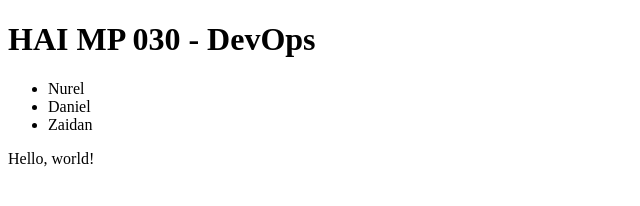
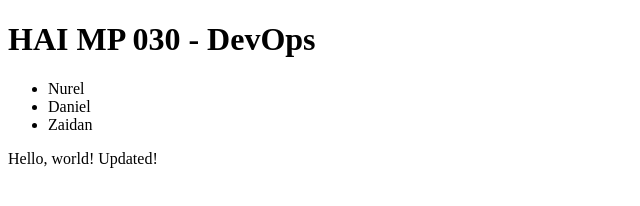
Before and after one commit to nurelhhh/mp-30, a website: page app/index.html in a window 1280 px wide. Shown: the full height of the page, 0-640 px from the left. Drawn offline with Linux system fonts and the light colour scheme.

Commit message:
Update index.html

```diff
--- a/app/index.html
+++ b/app/index.html
@@ -15,6 +15,6 @@
             <li>Zaidan</li>
         </ul>
     </div>
-    <p>Hello, world!</p>
+    <p>Hello, world! Updated!</p>
 </body>
 </html>
```
